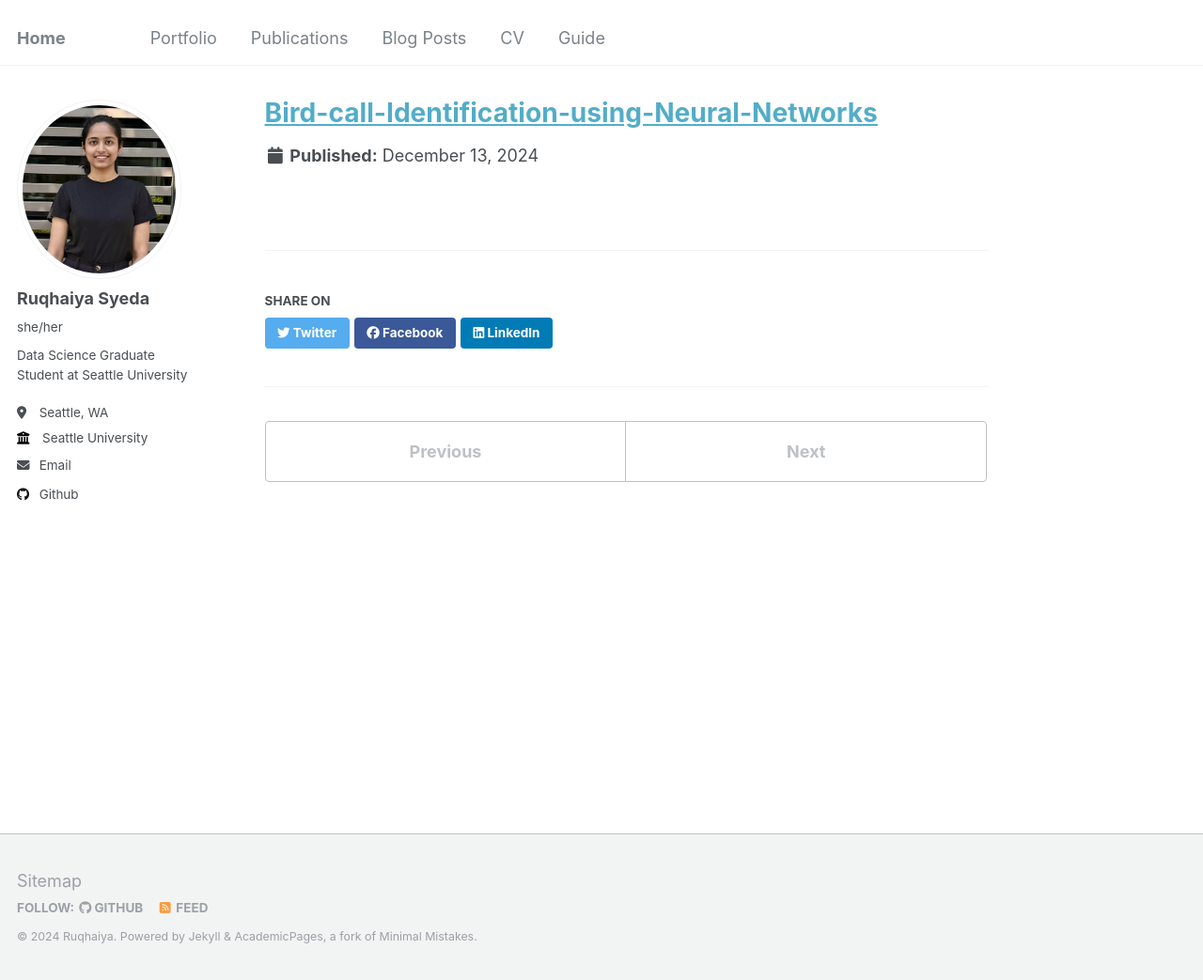
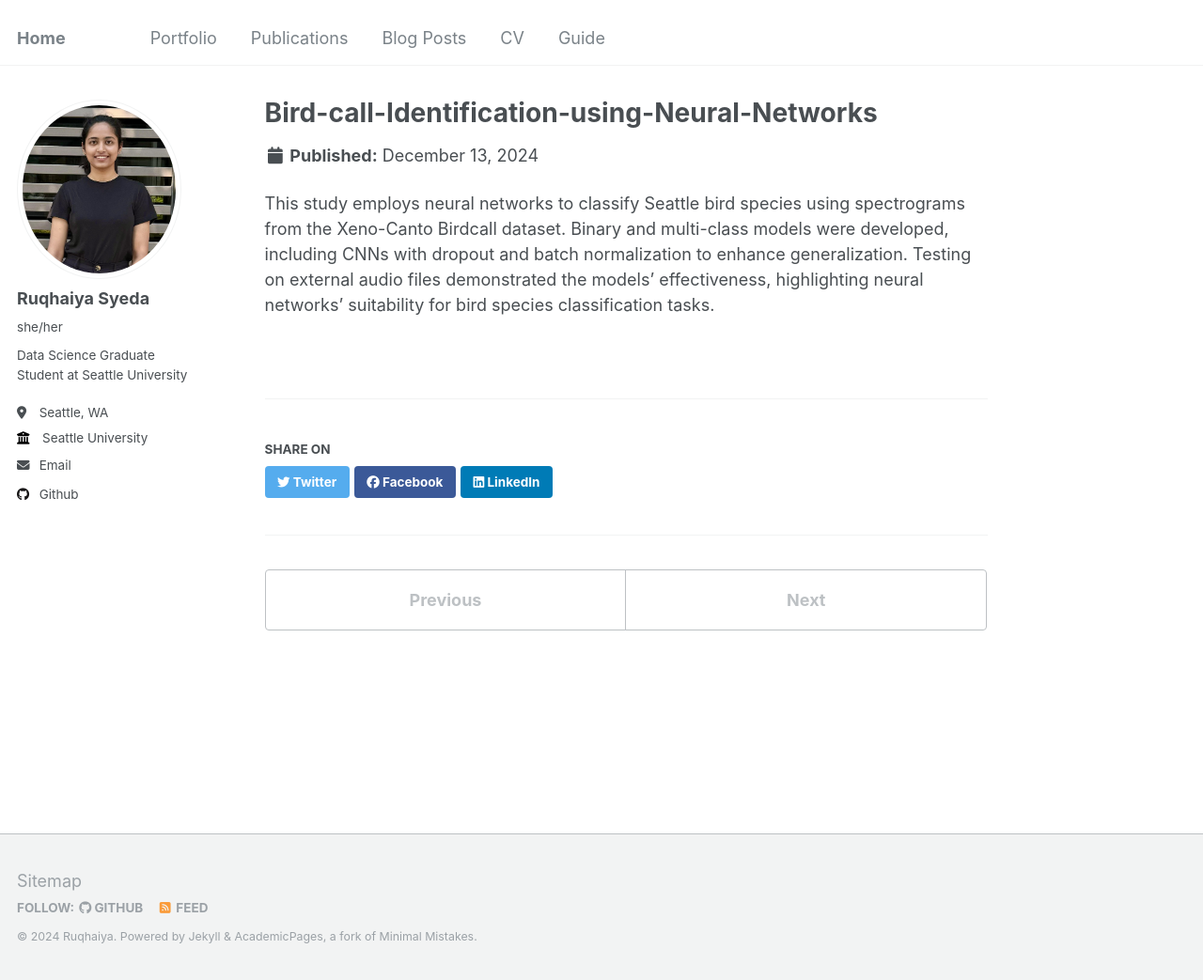
Before and after one commit to Ruqhaiya/ruqhaiya.github.io, a Jekyll site: the page built from _portfolio/portfolio-2.md, in a window 1280 px wide and 1043 px high. Shown: the whole window at 94% size. Built offline with Jekyll 4.4.1, drawn with Linux system fonts in a browser that asks for light colours.

Commit message:
Update portfolio-2.md

```diff
--- a/_portfolio/portfolio-2.md
+++ b/_portfolio/portfolio-2.md
@@ -1,5 +1,7 @@
 ---
-title: "[Bird-call-Identification-using-Neural-Networks](https://github.com/Ruqhaiya/Bird-call-Identification-using-Neural-Networks)"
+title: "Bird-call-Identification-using-Neural-Networks"
 
 collection: portfolio
 ---
+
+This study employs neural networks to classify Seattle bird species using spectrograms from the Xeno-Canto Birdcall dataset. Binary and multi-class models were developed, including CNNs with dropout and batch normalization to enhance generalization. Testing on external audio files demonstrated the models' effectiveness, highlighting neural networks' suitability for bird species classification tasks.
```
